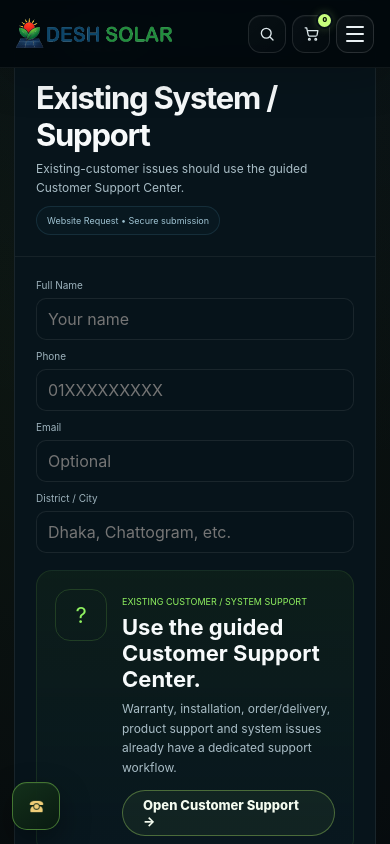
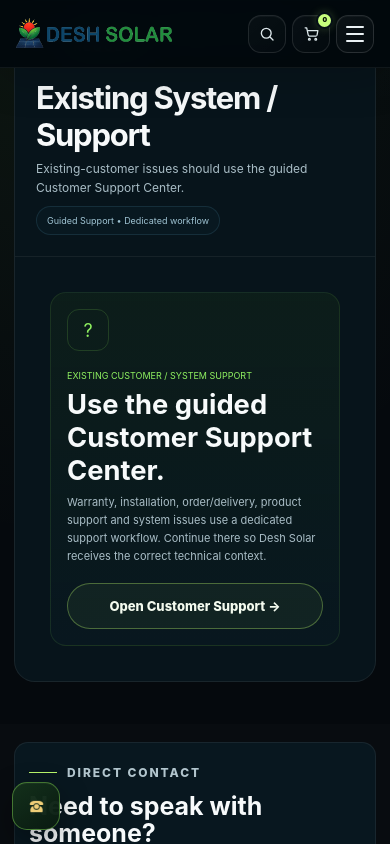
Before and after one commit to Sabrina-Sumona/Desh-solar-website-upgradation, a Next.js app: page /contact in a window 390 px wide. Both pictures are taken after a click on the button 195 px from the left and 576 px from the top of the page. Shown: the part 836-1680 px from the top of the page. Built offline with nearby package versions, Linux system fonts and the light colour scheme.

Commit message:
fix: simplify contact support route to redirect only

```diff
--- a/src/components/contact/ContactPageClient.tsx
+++ b/src/components/contact/ContactPageClient.tsx
@@ -791,7 +791,10 @@ export default function ContactPageClient() {
           </div>
         </section>
 
-        <section className="contactConsultationSection" id="consultation">
+        <section
+          className={`contactConsultationSection ${route === "support" ? "supportOnly" : ""}`}
+          id="consultation"
+        >
           <div className="contactFormCard" id="contact-request-start">
             <div className="contactFormHead">
               <div>
@@ -799,10 +802,32 @@ export default function ContactPageClient() {
                 <h2>{activeMeta.title}</h2>
                 <p>{activeMeta.intro}</p>
               </div>
-              <span className="contactDemoBadge">Website Request • Secure submission</span>
+              <span className="contactDemoBadge">
+                {route === "support" ? "Guided Support • Dedicated workflow" : "Website Request • Secure submission"}
+              </span>
             </div>
 
             <form id="advancedContactForm" noValidate onSubmit={handleSubmit}>
+              {route === "support" ? (
+                <div className="contactSupportRedirectOnly">
+                  <div className="supportRouteMessage">
+                    <span>?</span>
+                    <div>
+                      <small>EXISTING CUSTOMER / SYSTEM SUPPORT</small>
+                      <h3>Use the guided Customer Support Center.</h3>
+                      <p>
+                        Warranty, installation, order/delivery, product support and system
+                        issues use a dedicated support workflow. Continue there so Desh Solar
+                        receives the correct technical context.
+                      </p>
+                      <Link className="demoBtn" href="/customer-support">
+                        Open Customer Support →
+                      </Link>
+                    </div>
+                  </div>
+                </div>
+              ) : (
+                <>
               <div className="contactFormGrid">
                 <label>
                   Full Name
@@ -955,22 +980,6 @@ export default function ContactPageClient() {
                 </Link>
               </div>
 
-              <div className={`contactDynamicBlock supportRedirectBlock ${route === "support" ? "active" : ""}`}>
-                <div className="supportRouteMessage">
-                  <span>?</span>
-                  <div>
-                    <small>EXISTING CUSTOMER / SYSTEM SUPPORT</small>
-                    <h3>Use the guided Customer Support Center.</h3>
-                    <p>
-                      Warranty, installation, order/delivery, product support and system issues already have a dedicated support workflow.
-                    </p>
-                    <Link className="demoBtn" href="/customer-support">
-                      Open Customer Support →
-                    </Link>
-                  </div>
-                </div>
-              </div>
-
               <div className={`contactDynamicBlock ${route === "visit" ? "active" : ""}`}>
                 <div className="contactBlockTitle">
                   <span>SHOWROOM VISIT</span>
@@ -1062,7 +1071,6 @@ export default function ContactPageClient() {
               </div>
 
               <div className="contactSubmitRow">
-                {route !== "support" && (
                 <button className="demoBtn" type="submit" disabled={status === "submitting"}>
                   {status === "submitting"
                     ? "Preparing WhatsApp…"
@@ -1070,12 +1078,14 @@ export default function ContactPageClient() {
                       ? "Submit Review via WhatsApp →"
                       : "Send Request via WhatsApp →"}
                 </button>
-                )}
                 <span className={status === "success" ? "success" : ""}>{statusMessage}</span>
               </div>
+                </>
+              )}
             </form>
           </div>
 
+          {route !== "support" && (
             <aside className="contactSummaryCard">
               <div className="contactSummarySticky">
                 <small>LIVE REQUEST SUMMARY</small>
@@ -1101,6 +1111,7 @@ export default function ContactPageClient() {
                 )}
               </div>
             </aside>
+          )}
         </section>
 
         {status === "success" && (
--- a/src/styles/contact.css
+++ b/src/styles/contact.css
@@ -1803,3 +1803,85 @@
     scroll-margin-top: 82px;
   }
 }
+
+/* =========================================================
+   CONTACT — SUPPORT REDIRECT ONLY
+   Existing System / Support does not use the Contact form.
+   ========================================================= */
+
+.contactConsultationSection.supportOnly {
+  grid-template-columns: minmax(0, 1fr);
+}
+
+.contactConsultationSection.supportOnly .contactFormCard {
+  max-width: none;
+}
+
+.contactSupportRedirectOnly {
+  padding: 21px;
+}
+
+.contactSupportRedirectOnly .supportRouteMessage {
+  min-height: 210px;
+  align-items: center;
+}
+
+.contactSupportRedirectOnly .supportRouteMessage > span {
+  align-self: center;
+}
+
+.contactSupportRedirectOnly .supportRouteMessage h3 {
+  font-size: clamp(24px, 3vw, 38px);
+}
+
+.contactSupportRedirectOnly .supportRouteMessage p {
+  max-width: 820px;
+  font-size: 12px;
+}
+
+.contactSupportRedirectOnly .demoBtn {
+  margin-top: 2px;
+}
+
+@media (max-width: 720px) {
+  .contactSupportRedirectOnly {
+    padding: 14px;
+  }
+
+  .contactSupportRedirectOnly .supportRouteMessage {
+    min-height: 0;
+    grid-template-columns: 42px minmax(0, 1fr);
+    gap: 12px;
+    padding: 16px;
+  }
+
+  .contactSupportRedirectOnly .supportRouteMessage > span {
+    width: 42px;
+    height: 42px;
+    border-radius: 12px;
+    font-size: 18px;
+  }
+
+  .contactSupportRedirectOnly .supportRouteMessage h3 {
+    font-size: clamp(22px, 7vw, 30px);
+  }
+
+  .contactSupportRedirectOnly .supportRouteMessage p {
+    font-size: 11px;
+  }
+
+  .contactSupportRedirectOnly .demoBtn {
+    width: 100%;
+    margin-top: 4px;
+  }
+}
+
+@media (max-width: 420px) {
+  .contactSupportRedirectOnly .supportRouteMessage {
+    display: block;
+  }
+
+  .contactSupportRedirectOnly .supportRouteMessage > span {
+    margin-bottom: 12px;
+  }
+}
```
Lines whose indentation alone changed are shown as unchanged.
